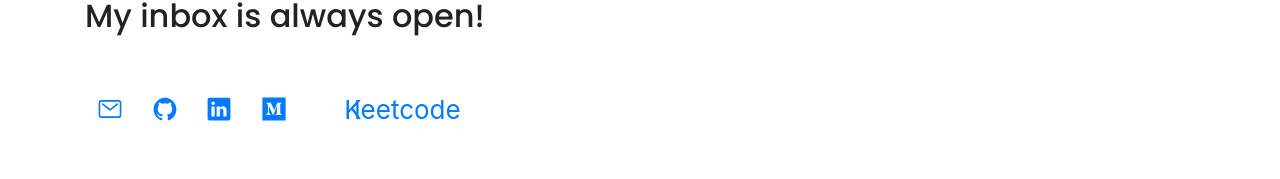
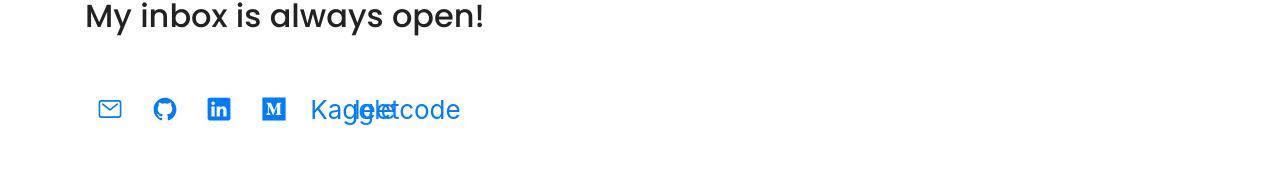
Before and after one commit to MananAmin/manan-resume, a plain HTML site: page index.html in a window 1280 px wide. Shown: the part 3192-3371 px from the top of the page. Drawn offline with nearby package versions, Linux system fonts and the light colour scheme.

Commit message:
updated kaggle

```diff
--- a/index.html
+++ b/index.html
@@ -237,7 +237,7 @@
                                 <ion-icon name="logo-medium"></ion-icon>
                             </a></li>
                         <li><a href="https://www.kaggle.com/manann">
-                            <div>K</div>
+                            <div>Kaggle</div>
                         </a></li>
                         <li ><a href="https://leetcode.com/16bit122/">
                             <div>leetcode</div>
```
